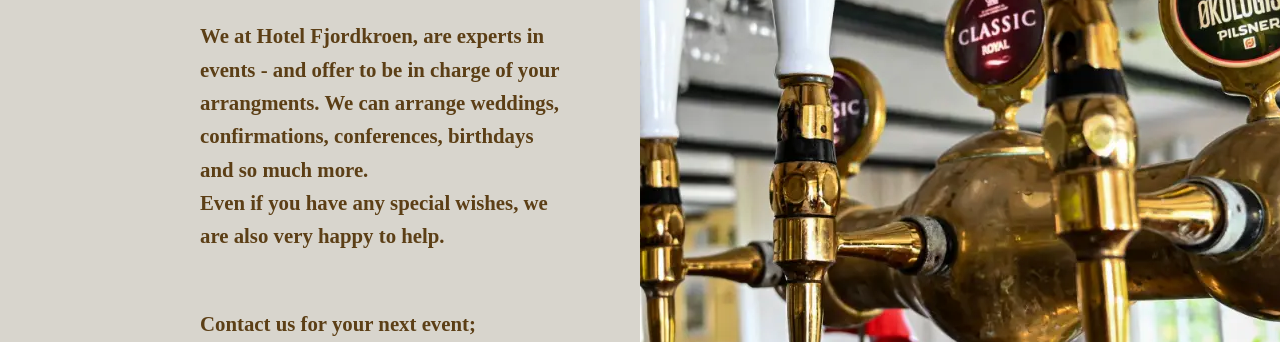
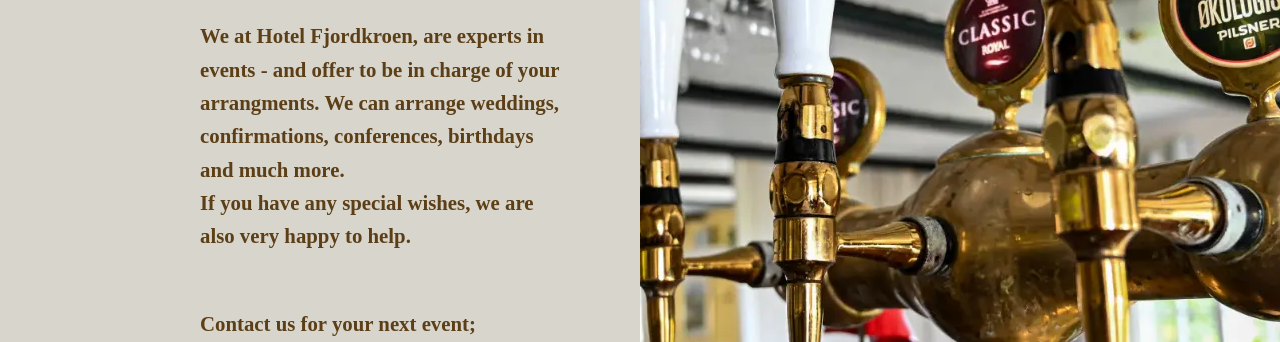
Before and after one commit to selinkirkan/Forbedringer-HFkroen, a plain HTML site: page english/index.html in a window 1280 px wide. Shown: the part 3637-3979 px from the top of the page. Drawn offline with Linux system fonts and the light colour scheme; a web font is replaced by a local one.

Commit message:
rettelse

```diff
--- a/english/index.html
+++ b/english/index.html
@@ -191,8 +191,8 @@
             </div>
             <hr>
             <p>We at Hotel Fjordkroen, are experts in events - and offer to be in charge of your arrangments.
-                We can arrange weddings, confirmations, conferences, birthdays and so much more.<br>
-                Even if you have any special wishes, we are also very happy to help.</p>
+                We can arrange weddings, confirmations, conferences, birthdays and much more.<br>
+                If you have any special wishes, we are also very happy to help.</p>
             <p>Contact us for your next event;<br>
                 <b>+45 55 96 58 10</b><br>
                 We look forward to giving you a unique experience!</p>
```
